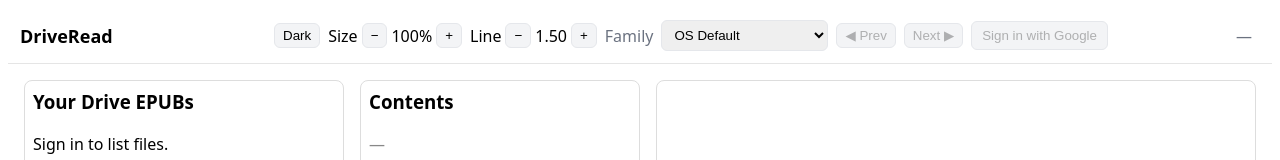
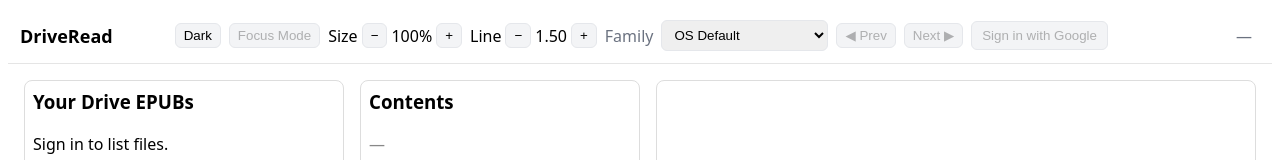
Before and after one commit to DriveRead/driveread.github.io, a Next.js app: page / in a window 1280 px wide. Shown: the top 160 px of the page. Built offline with nearby package versions, Linux system fonts and the light colour scheme.

Commit message:
focus mode

```diff
--- a/app/page.tsx
+++ b/app/page.tsx
@@ -23,6 +23,7 @@
   const [page, setPage] = useState<number | null>(null);
   const [total, setTotal] = useState<number | null>(null);
   const [percent, setPercent] = useState<number | null>(null);
+  const [focusMode, setFocusMode] = useState(false);
 
   const saveTimer = useRef<number | null>(null);
   const controlsRef = useRef<Controls | null>(null);
@@ -83,6 +84,8 @@
   return (
     <>
       <Script src="https://accounts.google.com/gsi/client" async defer />
+
+      {!focusMode && (
         <header style={{
             display:'flex', gap:12, alignItems:'center', padding:12,
             borderBottom:'1px solid #e5e5e5', position:'sticky', top:0,
@@ -95,6 +98,14 @@
               onClick={() => setSettings(s => ({ ...s, theme: s.theme === 'dark' ? 'light' : 'dark' }))}
             >
               {settings.theme === 'dark' ? 'Light' : 'Dark'}
+            </button>
+          {/* focus mode */}
+            <button
+              type="button"
+              onClick={() => setFocusMode(true)}
+              disabled={!bytes}
+            >
+              Focus Mode
             </button>
 
             {/* Font size */}
@@ -171,9 +182,18 @@
             </span>
           </div>
         </header>
-
-      <div style={{ display:'grid', gridTemplateColumns:'320px 280px 1fr', gap:16, padding:16, height:'calc(100vh - 58px)' }}>
+      )}
+      <div
+        style={{
+          display:'grid',
+          gridTemplateColumns: focusMode ? '1fr' : '320px 280px 1fr',
+          gap:16,
+          padding:16,
+          height:'calc(100vh - 58px)'
+        }}
+      >
         {/* Library */}
+         {!focusMode && (
           <aside style={{ overflow:'auto', border:'1px solid #ddd', borderRadius:8, padding:8 }}>
             <h3 style={{ marginTop:0 }}>Your Drive EPUBs</h3>
             {!token && <p>Sign in to list files.</p>}
@@ -185,8 +205,9 @@
               </button>
             ))}
           </aside>
-
+        )}
         {/* TOC */}
+        {!focusMode && (
         <aside style={{ overflow:'auto', border:'1px solid #ddd', borderRadius:8, padding:8 }}>
           <h3 style={{ marginTop:0 }}>Contents</h3>
           {toc.length === 0 && <p style={{ color:'#888' }}>—</p>}
@@ -198,7 +219,7 @@
             </button>
           ))}
         </aside>
-
+        )}
         {/* Reader */}
         <main style={{ border:'1px solid #ddd', borderRadius:8, height:'100%', overflow:'hidden',
           position:'relative',
@@ -233,6 +254,9 @@
               <div style={{ position:'absolute', bottom:10, right:10, display:'flex', gap:8 }}>
                 <button onClick={() => controlsRef.current?.prev()}>◀ Prev</button>
                 <button onClick={() => controlsRef.current?.next()}>Next ▶</button>
+                {focusMode && (
+                  <button onClick={() => setFocusMode(false)}>Exit Focus</button>
+                )}
               </div>
             </>
           ) : (
```
Lines whose indentation alone changed are shown as unchanged.
